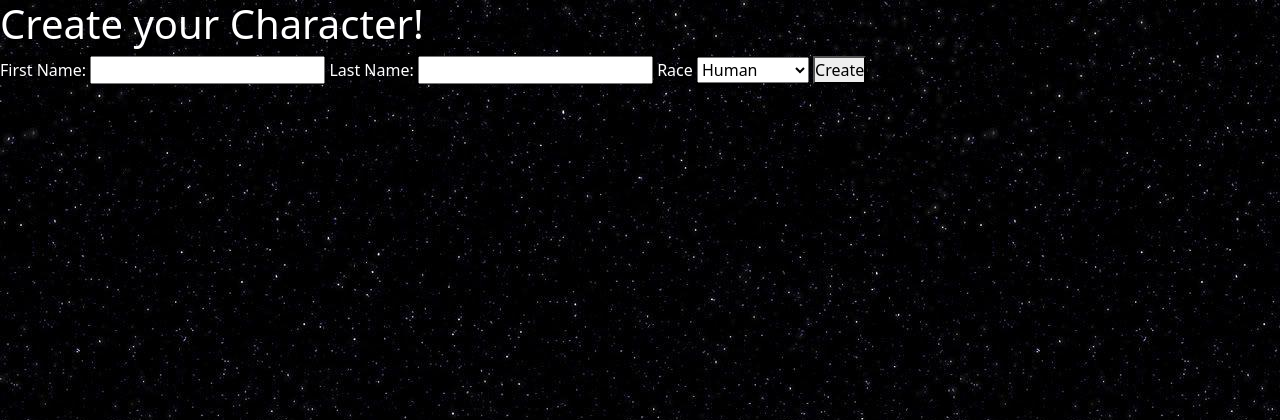
After one commit to bdsullivan123/homecoming, a Django app: page /Character_final_creation in a window 1280 px wide. The commit adds this page. Shown: the top 420 px of the page. Run offline with Django 3.2, Linux system fonts and the light colour scheme; data comes from the database, SQL or seed files in the repository; both versions use the stored data as it was before the commit.

Commit message:
commit 6

```diff
--- a/app_one/models.py
+++ b/app_one/models.py
@@ -51,15 +51,6 @@ class Planets(models.Model):
     planet_desc = models.TextField()
     planet_region = models.CharField(max_length=255)
 
-class Skill(models.Model):
-    skill_title = models.CharField(max_length=25)
-    skill_level = models.IntegerField()
-    start_time = models.DateTimeField()
-    time_to_complete = models.IntegerField()
-
-class Skill_Que(models.Model):
-    skills_in_que = models.CharField(max_length=25)
-    skills = models.ForeignKey(Skill, related_name="skills", on_delete = models.CASCADE, default='null')
 
 class Profession(models.Model):
     pass
@@ -102,11 +93,10 @@ class Npc(models.Model):
 class Cities(models.Model):
     City_name = models.CharField(max_length = 50)
 
-class Character(models.Model):
+class Characters(models.Model):
     Char_First_Name= models.CharField(max_length=25)
     Char_Last_Name= models.CharField(max_length=25)
     Char_Race = models.ForeignKey(Race, related_name="characters", on_delete = models.CASCADE)
-    Char_Level = models.IntegerField()
-    Char_Skill = models.ForeignKey(Skill, related_name='Characters', on_delete = models.CASCADE)
-    Char_Profession = models.ForeignKey(Profession, related_name='Character', on_delete= models.CASCADE)
+    # Char_Profession = models.ForeignKey(Profession, related_name='Character', on_delete= models.CASCADE)
     Char_User = models.ForeignKey(User, related_name='User', on_delete= models.CASCADE)
+    # Char_Location = models.ForeignKey(Planets, related_name='current_location', on_delete=models.CASCADE)
--- /dev/null
+++ b/app_one/static/character_style.css
@@ -0,0 +1,84 @@
+* {
+    margin: 0px;
+    padding: 0px;
+}
+
+body {
+    background-image: url(./img/star_wars_space_background.jpg);
+    color: white;
+}
+
+#logout {
+    text-decoration: none;
+    background-image: none;
+    padding: 3px;
+    padding-left: 6px;
+    padding-right: 6px;
+    border-radius: 5px;
+    background-color: #484848;
+    color: white;
+    margin-right: 20px;
+    margin-left: 20px;
+}
+
+#boba {
+    width: 30%;
+}
+
+.page_wrapper {
+    display: flex;
+    flex-wrap: wrap;
+    justify-content: space-evenly;
+    width: 50%;
+}
+
+#planet_type {
+    width: 300px;
+    background-image: none;
+    margin-left: 35px;
+}
+
+#planet_info {
+    background-color: #151515;
+    border: 2px darkgrey solid;
+    border-radius: 10px;
+    background-image: none;
+    width: 25%;
+    margin: auto;
+    padding: 10px;
+    margin-top: -2%;
+}
+
+#planet_info form {
+    display: flex;
+    margin: auto;
+}
+
+header {
+    display: flex;
+    margin: auto;
+    margin-top: 15px;
+}
+
+#go_back {
+    text-decoration: none;
+    background-image: none;
+    padding: 3px;
+    padding-left: 6px;
+    padding-right: 6px;
+    border-radius: 5px;
+    background-color: #484848;
+    color: white;
+}
+
+#travel_button {
+    text-decoration: none;
+    background-image: none;
+    padding: 3px;
+    padding-left: 6px;
+    padding-right: 6px;
+    border-radius: 5px;
+    background-color: #484848;
+    color: white;
+    margin: auto;
+}
--- a/app_one/templates/Character_sheet.html
+++ b/app_one/templates/Character_sheet.html
@@ -17,8 +17,8 @@
     <a id="logout" href="/logout">Logout</a>
     <a href="galaxyhub">Go Back</a>
 <div>
-    <h2>{{Character.Char_First_Name}}{{Character.Char_Last_Name}}</h2>
-    <img id="boba" src="{% static 'img/{{Character.Char_Race}}.png' %}" alt="Character picture">
+    <h2>{{Characters.Char_First_Name}}{{Characters.Char_Last_Name}}</h2>
+    <img id="boba" src="{% static 'img/'}{{Characters.Char_Race}}.png" alt="Character picture">
 </div>
 <div><h2>Summary</h2><p>{{Race.descrip}}</p></div>
 </div>
--- /dev/null
+++ b/app_one/templates/character_creation.html
@@ -0,0 +1,30 @@
+<!DOCTYPE html>
+<html lang="en">
+
+<head>
+    <meta charset="UTF-8">
+    <meta name="viewport" content="width=device-width, initial-scale=1.0">
+    <link href="https://cdn.jsdelivr.net/npm/bootstrap@5.0.0-beta2/dist/css/bootstrap.min.css" rel="stylesheet"
+        integrity="sha384-BmbxuPwQa2lc/FVzBcNJ7UAyJxM6wuqIj61tLrc4wSX0szH/Ev+nYRRuWlolflfl" crossorigin="anonymous">
+    {% load static %}
+    <link rel="stylesheet" href="{% static './character_style.css' %}">
+    <title>Character Creation</title>
+</head>
+<body>
+    <h1>Create your Character!</h1>
+    <form action="/character_creation" method="post">
+        {% csrf_token %}
+        <label for="first_name">First Name:</label>
+        <input type="text" name="first_name" id="">
+        <label for="last_name">Last Name:</label>
+        <input type="text" name="last_name" id="">
+        <label for="race">Race</label>
+        <select name="race" id="">
+            {% for race in Race%}
+            <option value="{{race.id}}">{{race.name}}</option>
+            {% endfor %}
+        </select>
+        <button>Create</button>
+    </form>
+</body>
+</html>
--- a/app_one/templates/galaxyhub.html
+++ b/app_one/templates/galaxyhub.html
@@ -159,10 +159,10 @@
         <div>
             <a href="ship_sheet">Ship Info</a>
         </div>
-        <div id="Skill_progress">
+        <!-- <div id="Skill_progress">
             <p> <a href="#">Skill Progess:</a> Timer here </p>
         </div>
-        <!-- <div id="chat">
+        <div id="chat">
             <p> <a href="#">Chat</a> || <a href="#">Notifications</a></p>
         </div> -->
     </div>
--- a/app_one/urls.py
+++ b/app_one/urls.py
@@ -24,5 +24,7 @@ urlpatterns = [
     # path('planet_sheet',views.planet_sheet),
     path('ship_sheet',views.ship_sheet),
     path('character_selector', views.character_selector),
+    path('character_creation',views.character_creation),
+    path('Character_final_creation', views.Character_final_creation),
     # path('timer')
 ]
--- a/app_one/views.py
+++ b/app_one/views.py
@@ -133,9 +133,9 @@ def raceremove(request,race_id):
     race.delete()
     return redirect('/race')
 
-def character_sheet(request, Race):
-    Race = Character.objects.filter(Char_Race=Char_Race)
-    imgurl = f"img/{Race[0].name}.png"
+def character_sheet(request,Char_Race):
+    Race = Characters.objects.filter(Char_Race=Char_Race)
+    imgurl = (f"img/{Characters[0].Char_Race}.png")
     context = {
         'Race': Race[0],
         'img': imgurl
@@ -159,18 +159,53 @@ def ship_sheet(request, ship_class):
 
 def character_selector(request):
     user = User.objects.get(id=request.session['uuid'])
-    characters = user.User.all()
     context = {
-        'Character': Character.objects.filter(Char_User=request.session['uuid'])
+        'Characters': Characters.objects.filter(Char_User=request.session['uuid']),
+        'selector' : len(Characters.objects.filter(Char_User=request.session['uuid'])),
     }
     return render(request, 'Choose_character.html', context)
 
+def character_creation(request):
+    Characters.objects.create(
+        Char_First_Name= request.POST['first_name'],
+        Char_Last_Name= request.POST['last_name'],
+        Char_Race = Race.objects.get(id=request.POST['race']),
+    )
+    return redirect('galaxyhub.html')
 
-
-# commenting this out
+def Character_final_creation(request):
+    context = {
+        'Race':Race.objects.all()
+    }
+    return render(request, 'character_creation.html',context)
 
 
 
 
-            # 'selector' : len(Character.Char_User.all),
-        # 'Character' : Character.objects.Char_User.
+
+
+
+        #   {% if User.id == destination.user.id%}
+        #   <a href="/trips/remove/{{destination.id}}">Remove</a> |
+        #   <a href="/trips/edit/{{destination.id}}">Edit</a>
+        #   {% endif %}
+
+
+
+# To DO
+
+# character creation functionality
+
+# ship selection / we can just use a default like the friggin yacht
+# fix travel menu
+# current location functionality (for each logged in char)
+# travel functionality
+
+# skills / levels Databased
+# current skill level functionality
+# skill training levels functionality
+
+
+
+
+# 'Character' : Character.objects.Char_User.
```
Also changed, not shown: app_one/templates/Choose_character.html (+6 -5 lines), app_one/templates/character_selection.html (deleted, +0 -43 lines), app_one/migrations/0001_initial.py, app_one/migrations/0002_characters.py (deleted), app_one/migrations/0003_auto_20210331_1548.py (deleted), db.sqlite3.
